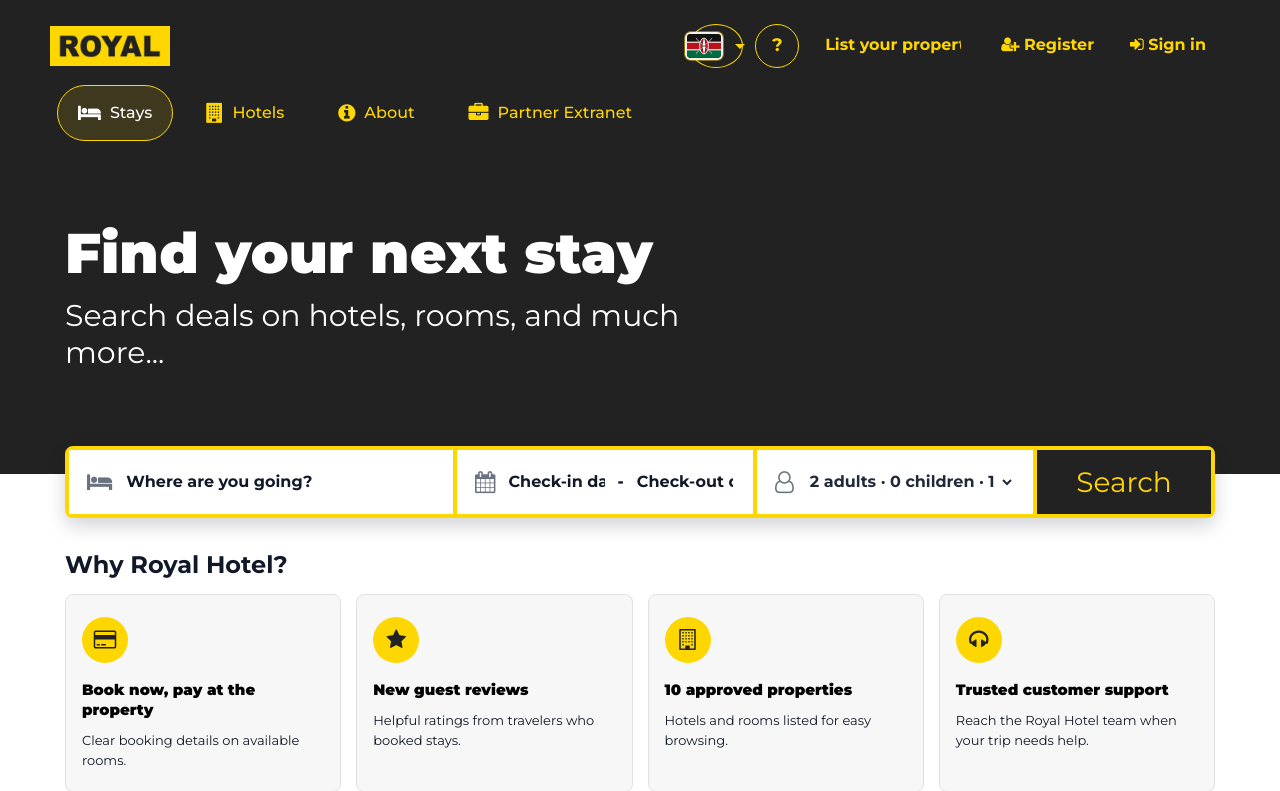
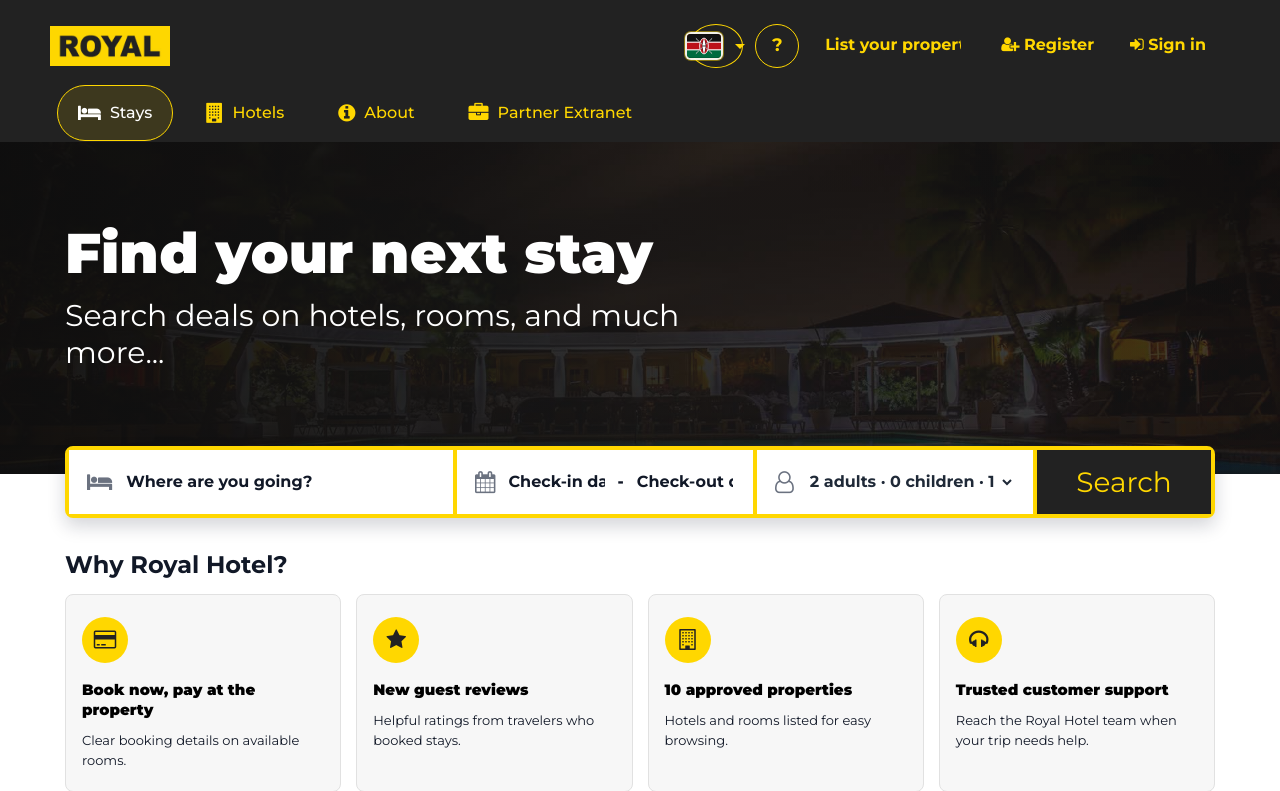
Before and after one commit to chanmiabek/Royal-Hotel, a Django app: page / in a window 1280 px wide. Shown: the top 791 px of the page. Run offline with Django 5.2, Linux system fonts and the light colour scheme; data comes from the database, SQL or seed files in the repository; data that the repository does not hold is empty; parts of the project's set-up code (start-up, migrations or seed data) failed here and were passed over; some libraries are stand-ins or nearby versions.

Commit message:
Add home hero image background

```diff
--- a/static/css/hotel-cards.css
+++ b/static/css/hotel-cards.css
@@ -2326,11 +2326,27 @@
 }
 
 .rh-home-hero__media {
-    display: none;
+    display: block;
+    position: absolute;
+    inset: 0;
+    z-index: 0;
+    overflow: hidden;
+}
+
+.rh-home-hero__media img {
+    width: 100%;
+    height: 100%;
+    display: block;
+    object-fit: cover;
+    object-position: center 45%;
+    filter: saturate(1.08) contrast(1.04);
 }
 
 .rh-home-hero__shade {
-    background: #222222;
+    background:
+        linear-gradient(90deg, rgba(15, 15, 15, .88) 0%, rgba(24, 24, 24, .72) 48%, rgba(24, 24, 24, .46) 100%),
+        linear-gradient(180deg, rgba(15, 15, 15, .44) 0%, rgba(15, 15, 15, .72) 100%);
+    z-index: 1;
 }
 
 .rh-home-hero__inner,
@@ -2340,6 +2356,8 @@
 }
 
 .rh-home-hero__inner {
+    position: relative;
+    z-index: 2;
     padding-top: 82px;
     padding-bottom: 102px;
 }
@@ -2474,11 +2492,12 @@
 
     .rh-home-hero {
         min-height: 388px;
-        background: #222222;
     }
 
     .rh-home-hero__shade {
-        background: #222222;
+        background:
+            linear-gradient(90deg, rgba(15, 15, 15, .9) 0%, rgba(24, 24, 24, .72) 100%),
+            linear-gradient(180deg, rgba(15, 15, 15, .38) 0%, rgba(15, 15, 15, .78) 100%);
     }
 
     .rh-home-hero__inner {
```
